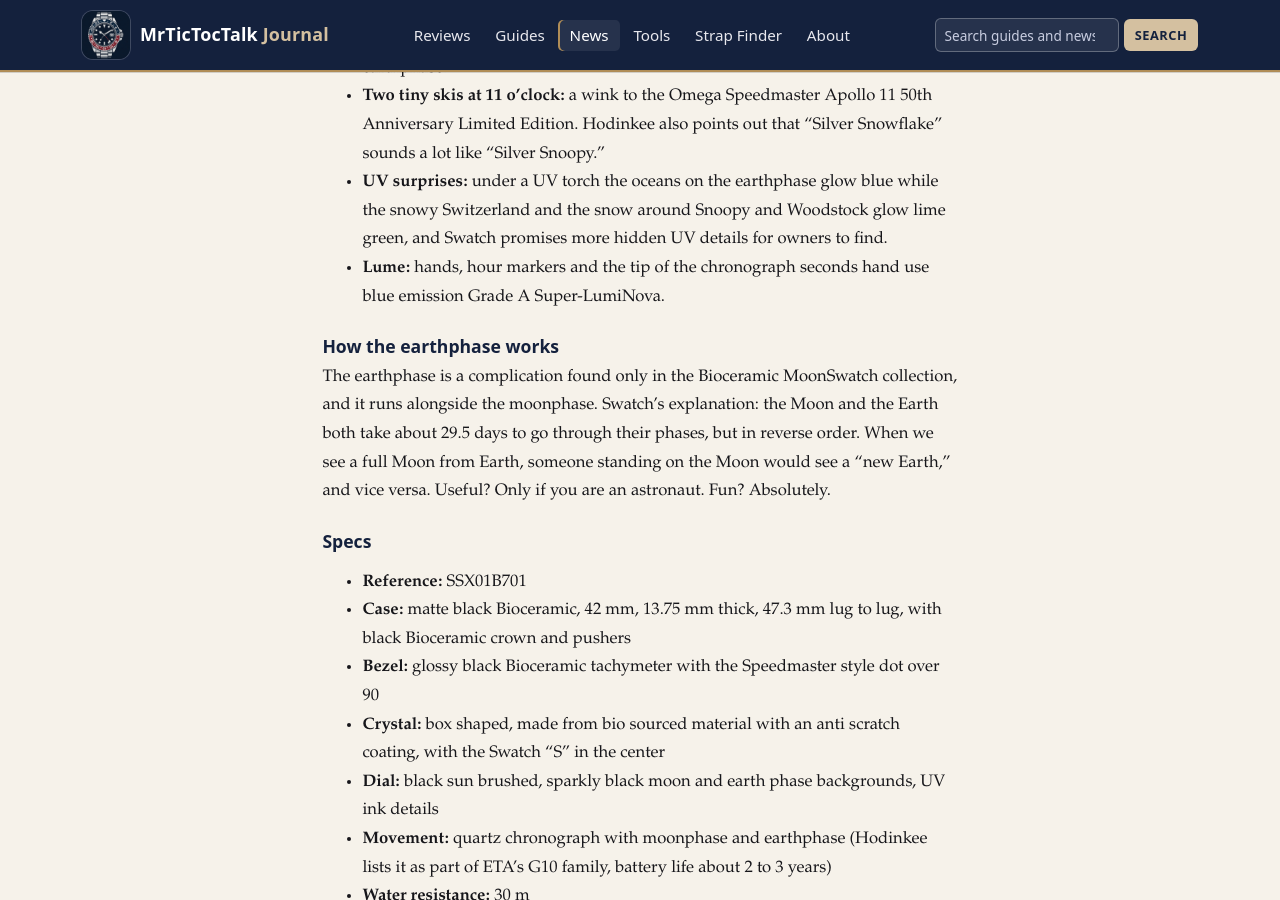
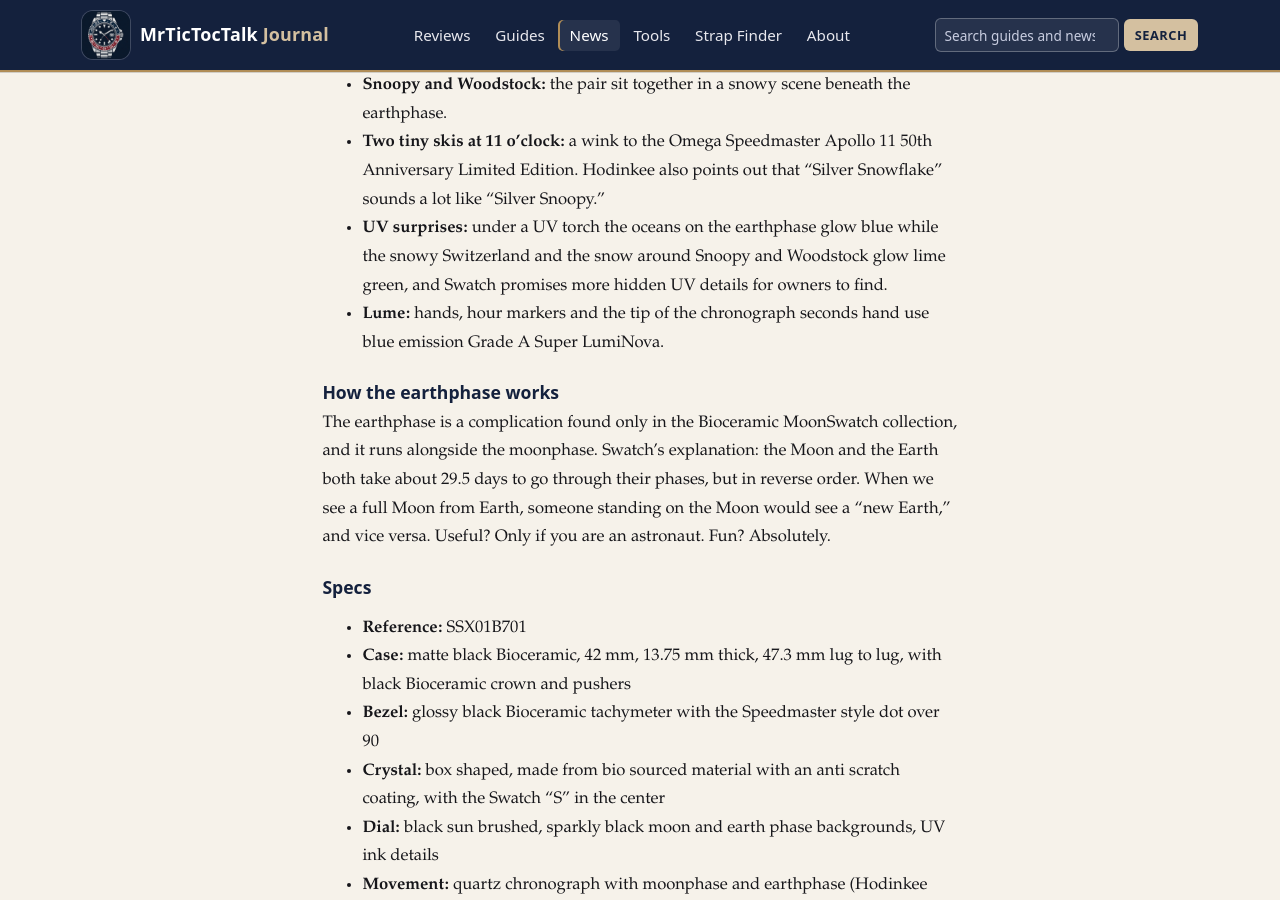
Before and after one commit to williec677/williec677.github.io, a Jekyll site: the page built from _posts/2026-11-25-moonswatch-mission-to-earthphase-silver-snowflake-news.md, in a window 1280 px wide and 900 px high, scrolled down 2142 px. Built offline with Jekyll 4.4.1, drawn with Linux system fonts in a browser that asks for light colours; some of the changed text lies outside the part shown.

Commit message:
Optional polish: add Ad disclosure, seconds only chrono note, WatchTime link, remove hyphen

```diff
--- a/_posts/2026-11-25-moonswatch-mission-to-earthphase-silver-snowflake-news.md
+++ b/_posts/2026-11-25-moonswatch-mission-to-earthphase-silver-snowflake-news.md
@@ -35,7 +37,7 @@ This dial rewards a close look:
 * **Snoopy and Woodstock:** the pair sit together in a snowy scene beneath the earthphase.
 * **Two tiny skis at 11 o'clock:** a wink to the Omega Speedmaster Apollo 11 50th Anniversary Limited Edition. Hodinkee also points out that "Silver Snowflake" sounds a lot like "Silver Snoopy."
 * **UV surprises:** under a UV torch the oceans on the earthphase glow blue while the snowy Switzerland and the snow around Snoopy and Woodstock glow lime green, and Swatch promises more hidden UV details for owners to find.
-* **Lume:** hands, hour markers and the tip of the chronograph seconds hand use blue emission Grade A Super-LumiNova.
+* **Lume:** hands, hour markers and the tip of the chronograph seconds hand use blue emission Grade A Super LumiNova.
 
 ### How the earthphase works
 
```
Also changed, not shown: other parts of _posts/2026-11-25-moonswatch-mission-to-earthphase-silver-snowflake-news.md (+7 -5 lines).
